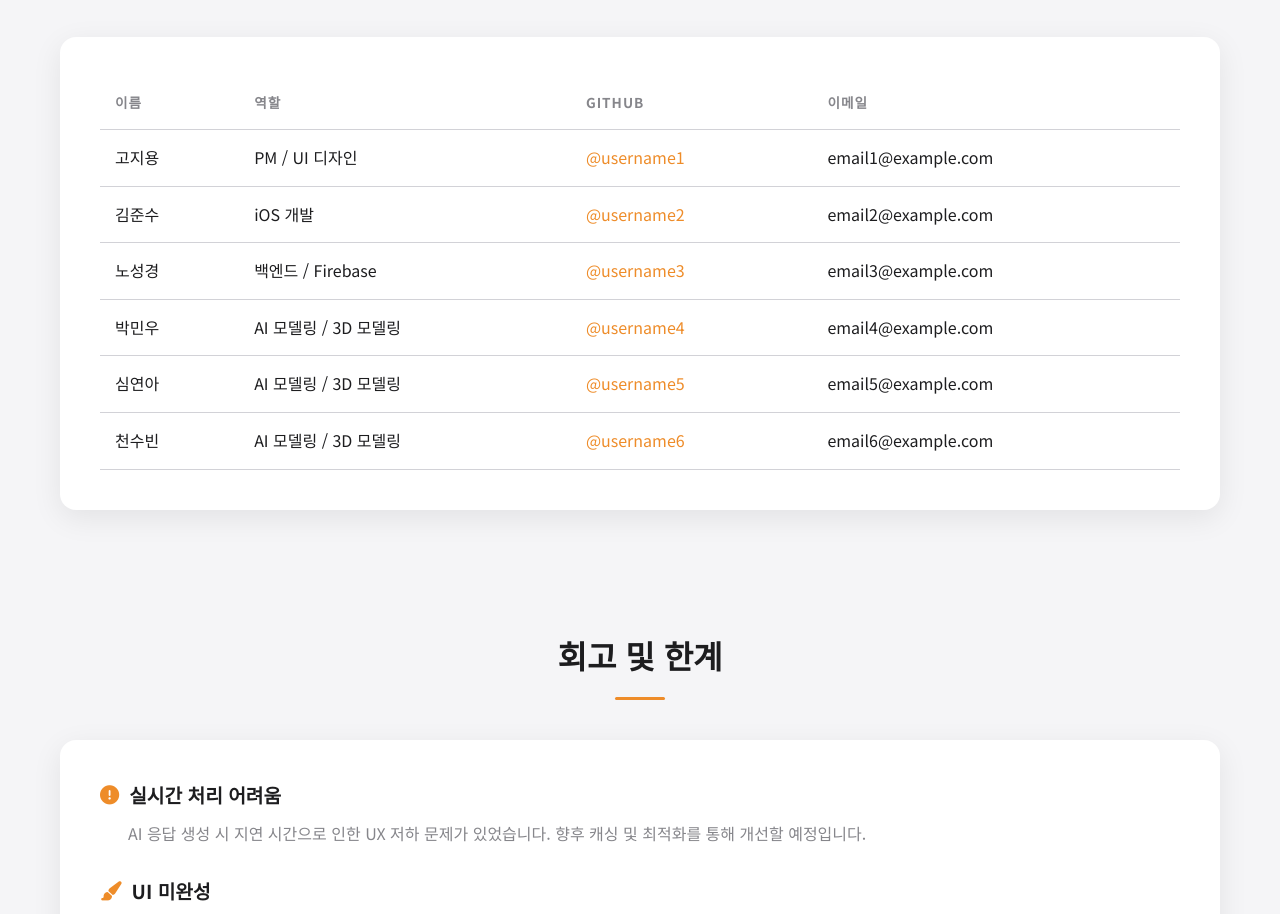
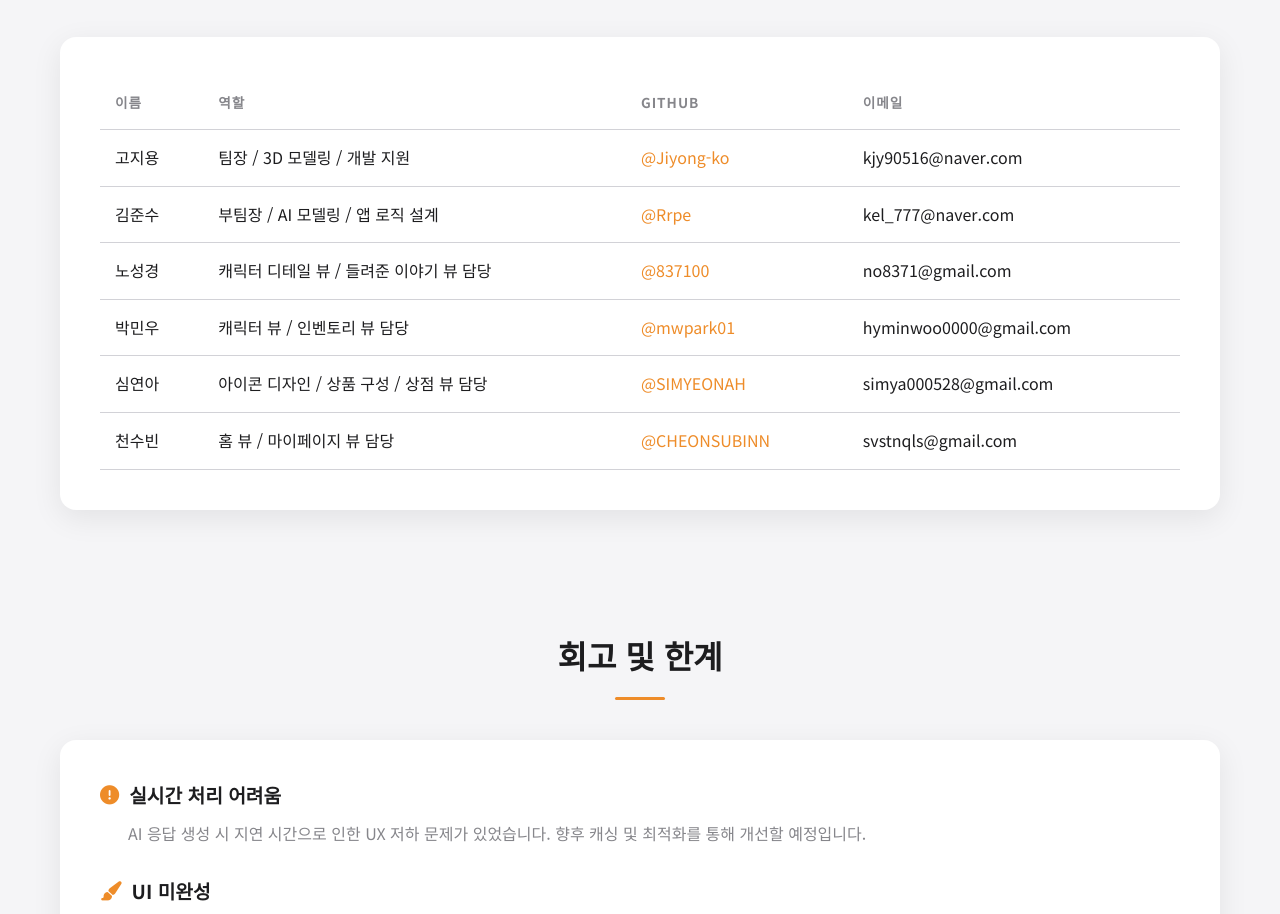
Before and after one commit to Rrpe/Grruung-webpf, a plain HTML site: page index.html in a window 1280 px wide. Shown: the part 3927-4841 px from the top of the page. Drawn offline with Linux system fonts and the light colour scheme.

Commit message:
커밋 복구용

```diff
--- a/index.html
+++ b/index.html
@@ -420,39 +420,39 @@
                         <tbody>
                             <tr>
                                 <td>고지용</td>
-                                <td>PM / UI 디자인</td>
-                                <td><a href="https://github.com/username1" target="_blank">@username1</a></td>
-                                <td>email1@example.com</td>
+                                <td>팀장 / 3D 모델링 / 개발 지원</td>
+                                <td><a href="https://github.com/Jiyong-ko" target="_blank">@Jiyong-ko</a></td>
+                                <td>kjy90516@naver.com</td>
                             </tr>
                             <tr>
                                 <td>김준수</td>
-                                <td>iOS 개발</td>
-                                <td><a href="https://github.com/username2" target="_blank">@username2</a></td>
-                                <td>email2@example.com</td>
+                                <td>부팀장 / AI 모델링 / 앱 로직 설계 </td>
+                                <td><a href="https://github.com/Rrpe" target="_blank">@Rrpe</a></td>
+                                <td>kel_777@naver.com</td>
                             </tr>
                             <tr>
                                 <td>노성경</td>
-                                <td>백엔드 / Firebase</td>
-                                <td><a href="https://github.com/username3" target="_blank">@username3</a></td>
-                                <td>email3@example.com</td>
+                                <td>캐릭터 디테일 뷰 / 들려준 이야기 뷰 담당</td>
+                                <td><a href="https://github.com/837100" target="_blank">@837100</a></td>
+                                <td>no8371@gmail.com</td>
                             </tr>
                             <tr>
                                 <td>박민우</td>
-                                <td>AI 모델링 / 3D 모델링</td>
-                                <td><a href="https://github.com/username4" target="_blank">@username4</a></td>
-                                <td>email4@example.com</td>
+                                <td>캐릭터 뷰 / 인벤토리 뷰 담당</td>
+                                <td><a href="https://github.com/mwpark01" target="_blank">@mwpark01</a></td>
+                                <td>hyminwoo0000@gmail.com</td>
                             </tr>
                             <tr>
                                 <td>심연아</td>
-                                <td>AI 모델링 / 3D 모델링</td>
-                                <td><a href="https://github.com/username4" target="_blank">@username5</a></td>
-                                <td>email5@example.com</td>
+                                <td>아이콘 디자인 / 상품 구성 / 상점 뷰 담당</td>
+                                <td><a href="https://github.com/SIMYEONAH" target="_blank">@SIMYEONAH</a></td>
+                                <td>simya000528@gmail.com</td>
                             </tr>
                             <tr>
                                 <td>천수빈</td>
-                                <td>AI 모델링 / 3D 모델링</td>
-                                <td><a href="https://github.com/username4" target="_blank">@username6</a></td>
-                                <td>email6@example.com</td>
+                                <td>홈 뷰 / 마이페이지 뷰 담당</td>
+                                <td><a href="https://github.com/CHEONSUBINN" target="_blank">@CHEONSUBINN</a></td>
+                                <td>svstnqls@gmail.com</td>
                             </tr>
                         </tbody>
                     </table>
```
